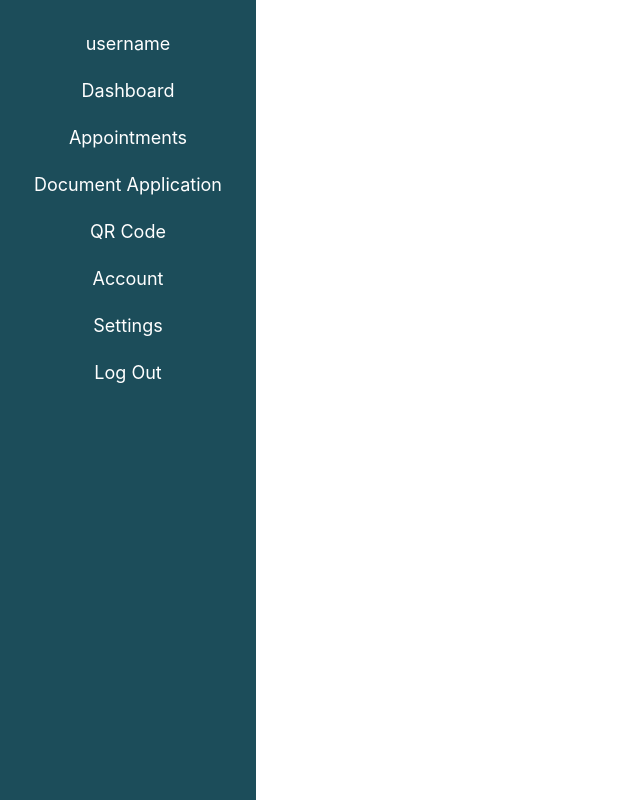
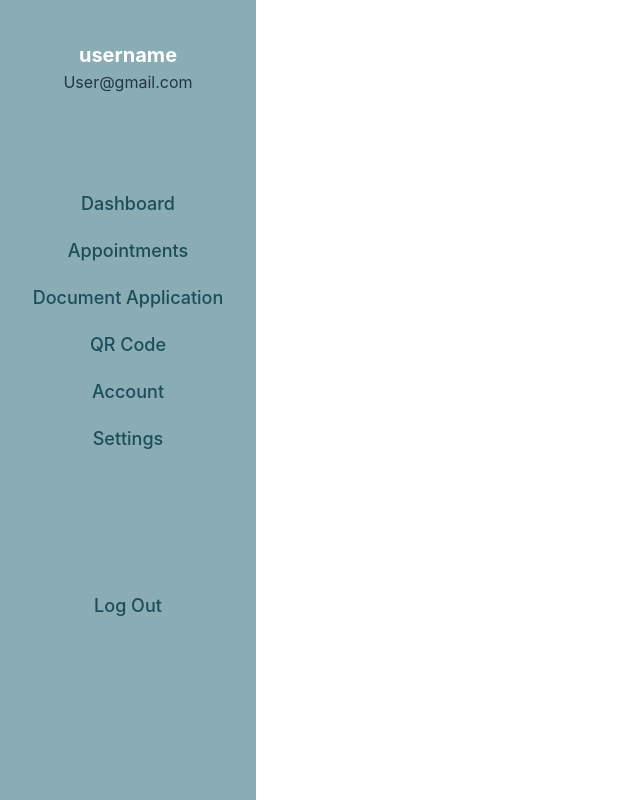
Before and after one commit to YuKARLO15/Bulak-Smart-Connect-JS, a React (Vite) app in the folder bulak-smart-connect-js/: page / in a window 1280 px wide. Shown: the whole page, without its empty margins (0-640 px from the left). Built offline with nearby package versions, Linux system fonts and the light colour scheme.

Commit message:
Edited Nav Bar

```diff
--- a/bulak-smart-connect-js/src/UserDashboard/NavBar.css
+++ b/bulak-smart-connect-js/src/UserDashboard/NavBar.css
@@ -6,25 +6,52 @@
     position: fixed;
     top: 0;
     left: 0;
-    background-color: #1C4D5A;
+    background-color: #8AACB5;
     overflow-x: hidden;
     padding-top: 20px;
+}
+.Profile {
+    display: flex;
+    flex-direction: column;
+    height: 10vh;
+    padding: 20px;
+    margin-bottom: 5vh;
+
+}
+.Username{
+    color: white;
+    font-size: 20px;
+    font-weight: bold;
+
+
 }
 
 .sidebar a {
     padding: 10px 15px;
     text-decoration: none;
     font-size: 18px;
-    color: white;
+    color: #1C4D5A;
     display: block;
+    font-weight:500;
 }
 
 .sidebar a:hover {
     background-color: #6797a5;
-    color: white;
+    color: #1C4D5A;
+    font-weight:500;
 }
 
 .main-content {
     margin-left: 260px;
     padding: 20px;
 }
+.Logout{
+    margin-top: 15vh;
+    height: 10px;
+
+}
+.Logout:hover{
+    background-color: #6797a5;
+    color: white;
+
+}
--- a/bulak-smart-connect-js/src/UserDashboard/NavBar.jsx
+++ b/bulak-smart-connect-js/src/UserDashboard/NavBar.jsx
@@ -5,14 +5,21 @@ const NavBar = () => {
   return (
     <nav className="sidebar">
       <div className="NavigationBar">
-        <a href="/">username</a>
+        <div className="Profile">
+          <typography className="Username" >username</typography>
+          <typography className="UserEmail" >User@gmail.com</typography>
+        </div>
+        <div className="NavigationButtons">
         <a href="/dashboard">Dashboard</a>
         <a href="/appointments">Appointments</a>
         <a href="/document_application">Document Application</a>
         <a href="/qrcode">QR Code</a>
         <a href="/account">Account</a>
         <a href="/settings">Settings</a>
-        <a href="/logout">Log Out</a>
+        </div>
+        <div className="Logout">
+          <a href="/logout">Log Out</a>
+          </div>
       </div>
 
     </nav>
```
